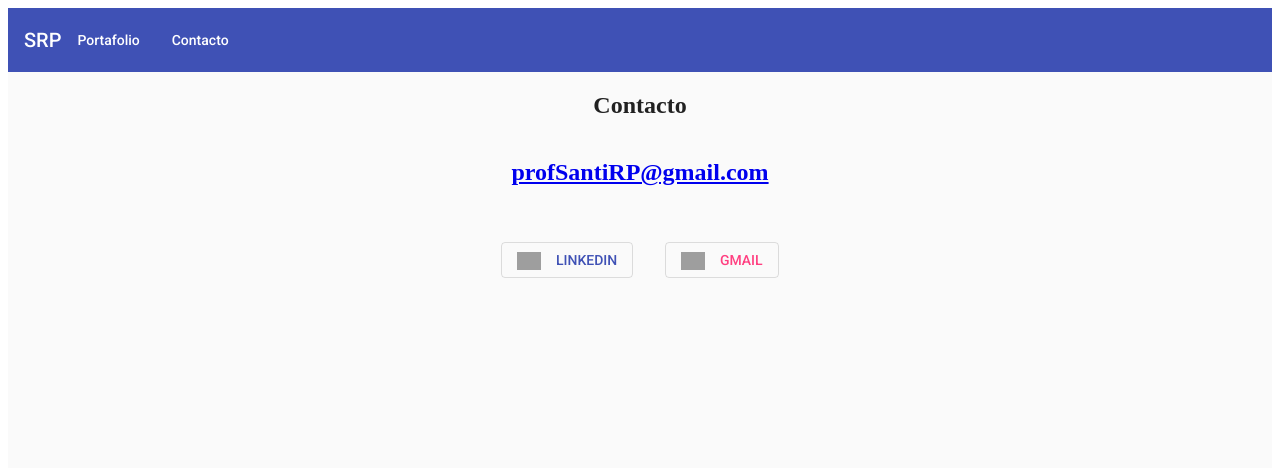
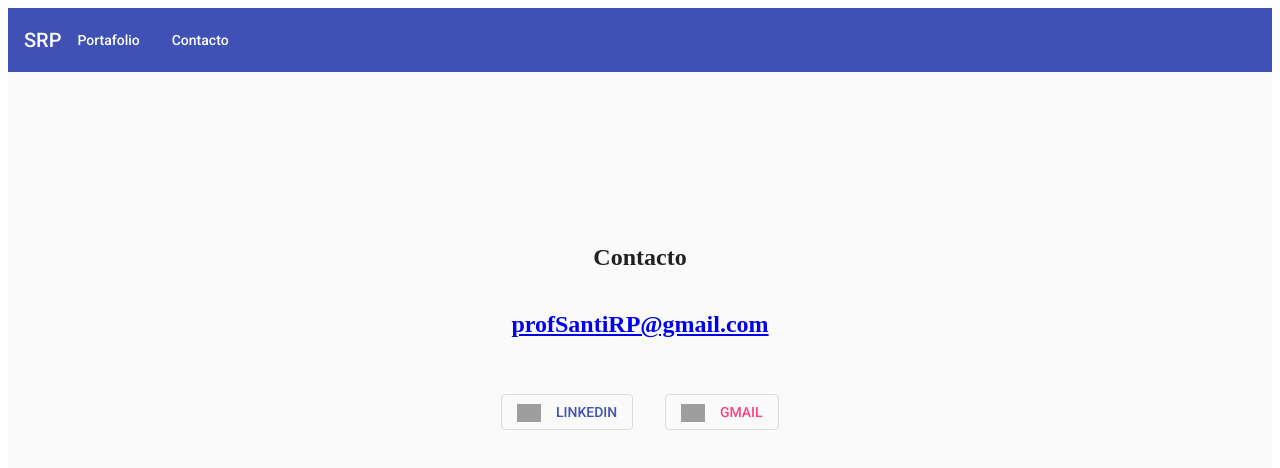
Before and after one commit to SantDani/web-portfolio, an Angular app: page /contact in a window 1280 px wide. Shown: the top 468 px of the page. Built offline with nearby package versions, Linux system fonts and the light colour scheme; grey boxes are pictures that could not be loaded.

Commit message:
update view contact

```diff
--- a/src/app/components/contact/contact.component.html
+++ b/src/app/components/contact/contact.component.html
@@ -1,6 +1,6 @@
-<section class="container center-text container-contact" >
+<section class="container-contact center-text container-contact" >
+  <div class="contact-content">
     <h1>Contacto</h1>
-
     <a href="mailto:profSantiRP@gmail.com">
       <h5 class="contact-title">profSantiRP@gmail.com</h5>
     </a>
@@ -19,4 +19,5 @@
         </button>
       </a>
     </div>
+  </div>
 </section>
--- a/src/app/components/contact/contact.component.sass
+++ b/src/app/components/contact/contact.component.sass
@@ -1,3 +1,17 @@
+.container-contact
+  height: 100%
+  width: 100%
+
+  .contact-content
+    position: absolute
+    top: 0
+    bottom: 0
+    margin: auto
+    height: 50vh
+    left: 10vw
+    right: 10vw
+
+
 .contact-button
   width: fit-content
   margin: 1rem
@@ -6,7 +20,7 @@
     width: 1.5rem
     padding: 0.3rem 0.7rem 0.3rem 0
 
-  contact-button-img-linkedin
+  .contact-button-img-linkedin
     color: blue
 
 .contact-title
--- a/src/styles.sass
+++ b/src/styles.sass
@@ -1,6 +1,7 @@
 .container
   margin: auto
   width: 90%
+  display: grid
 
 .center-text
   text-align: center
```
Lines whose indentation alone changed are shown as unchanged.
